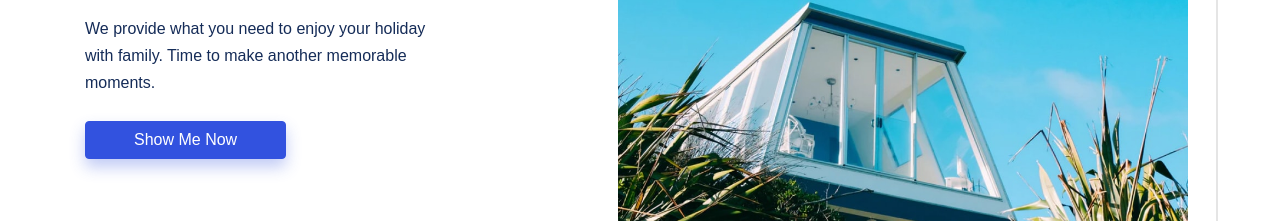
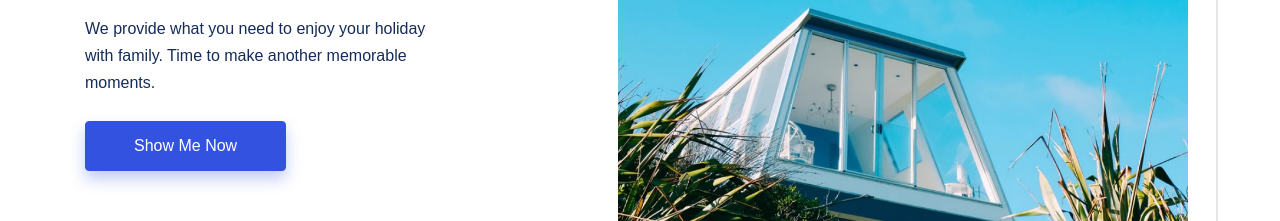
Before and after one commit to idmzulkarnaen/staycation, a React (Create React App) app: page / in a window 1280 px wide. Shown: the part 207-428 px from the top of the page. Built offline with nearby package versions, Linux system fonts and the light colour scheme.

Commit message:
styling component hero pr2

```diff
--- a/src/assets/scss/_buttons.scss
+++ b/src/assets/scss/_buttons.scss
@@ -16,6 +16,7 @@
   user-select: none;
   background-color: transparent;
   border: $btn-border-width solid transparent;
+  min-height: 50px;
   @include button-size($btn-padding-y, $btn-padding-x, $btn-font-size, $btn-line-height, 4px);
   @include transition($btn-transition);
 
--- a/src/assets/scss/style.scss
+++ b/src/assets/scss/style.scss
@@ -56,6 +56,7 @@
         border-bottom: 1px solid $gray-200;
         width: 100%;
         position: relative;
+        margin-bottom: 50px;
 
         .navbar {
             height: 80px;
```
